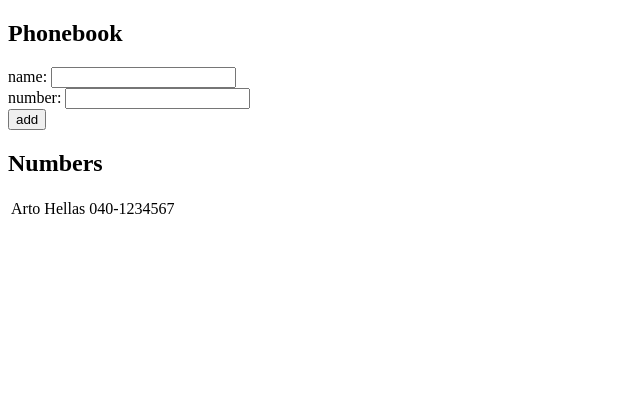
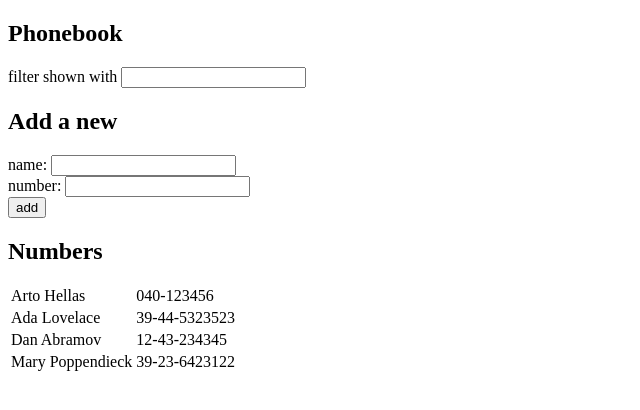
Before and after one commit to lanruo942/fullstackopen-exercises, a React (Create React App) app in the folder part2/phonebook/: page / in a window 1280 px wide. Shown: the top 410 px of the page, without its empty margins (0-640 px from the left). Built offline with nearby package versions, Linux system fonts and the light colour scheme.

Commit message:
complete part2/2.9

```diff
--- a/part2/phonebook/src/App.js
+++ b/part2/phonebook/src/App.js
@@ -2,7 +2,7 @@
  * @Author: Summer Lee
  * @Date: 2022-03-06 16:24:41
  * @LastEditors: Summer Lee
- * @LastEditTime: 2022-03-07 14:37:24
+ * @LastEditTime: 2022-03-07 15:58:42
  */
 import React, { useState } from 'react'
 import { nanoid } from 'nanoid'
@@ -10,14 +10,14 @@ import Person from './components/Person'
 
 const App = () => {
   const [persons, setPersons] = useState([
-    {
-      id: nanoid(),
-      name: 'Arto Hellas',
-      number: '040-1234567'
-    }
+    { id: nanoid(), name: 'Arto Hellas', number: '040-123456' },
+    { id: nanoid(), name: 'Ada Lovelace', number: '39-44-5323523' },
+    { id: nanoid(), name: 'Dan Abramov', number: '12-43-234345' },
+    { id: nanoid(), name: 'Mary Poppendieck', number: '39-23-6423122' }
   ])
   const [newName, setNewName] = useState('')
   const [newNumber, setNewNumber] = useState('')
+  const [results, setResults] = useState([])
 
   const addName = (event) => {
     event.preventDefault()
@@ -34,7 +34,7 @@ const App = () => {
     }
 
     const isExist = persons.find(element => {
-      return element.name === trimName
+      return element.name.toLowerCase() === trimName.toLowerCase()
     })
 
     if (isExist) {
@@ -52,6 +52,17 @@ const App = () => {
     }
   }
 
+  const handleNewSearch = (event) => {
+    const newSearch = event.target.value.trim().toLowerCase()
+    const list = persons.filter(person => person.name.toLowerCase().indexOf(newSearch) !== -1)
+
+    if (list.length === 0) {
+      setResults([])
+    } else {
+      setResults(list)
+    }
+  }
+
   const handleNameChange = (event) => {
     setNewName(event.target.value)
   }
@@ -63,6 +74,8 @@ const App = () => {
   return (
     <>
       <h2>Phonebook</h2>
+      <div>filter shown with <input onChange={handleNewSearch} /></div>
+      <h2>Add a new</h2>
       <form onSubmit={addName}>
         <div>name: <input value={newName} onChange={handleNameChange}/></div>
         <div>number: <input value={newNumber} onChange={handleNumberChange} /></div>
@@ -71,9 +84,10 @@ const App = () => {
       <h2>Numbers</h2>
       <table>
         <tbody>
-          {persons.map(person =>
-            <Person key={person.id} person={person} />
-          )}
+          {results.length
+            ? results.map(result => <Person key={result.id} person={result} />)
+            : persons.map(person => <Person key={person.id} person={person} />)
+          }
         </tbody>
       </table>
     </>
```
